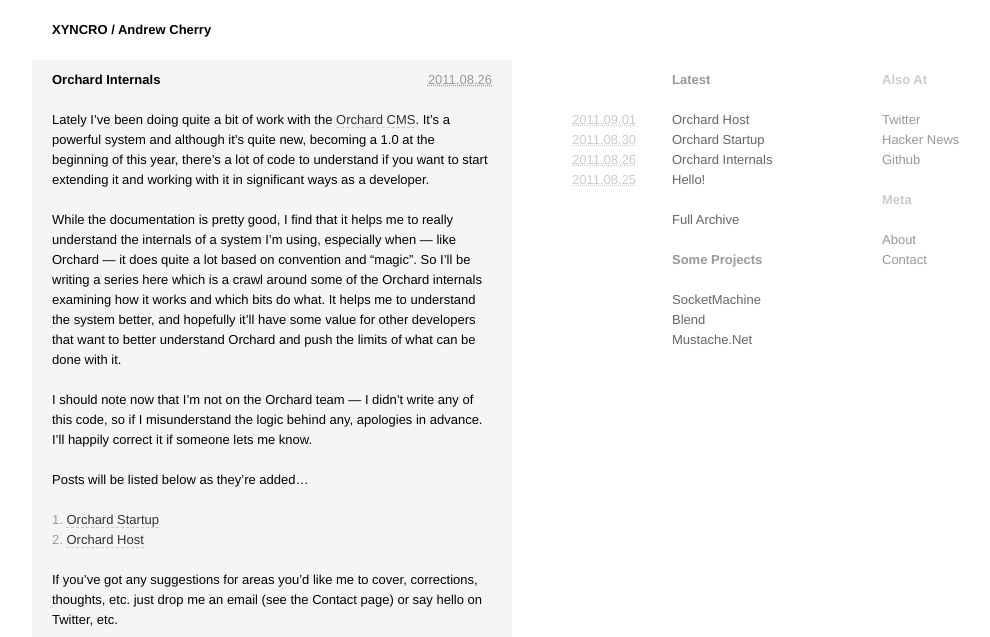
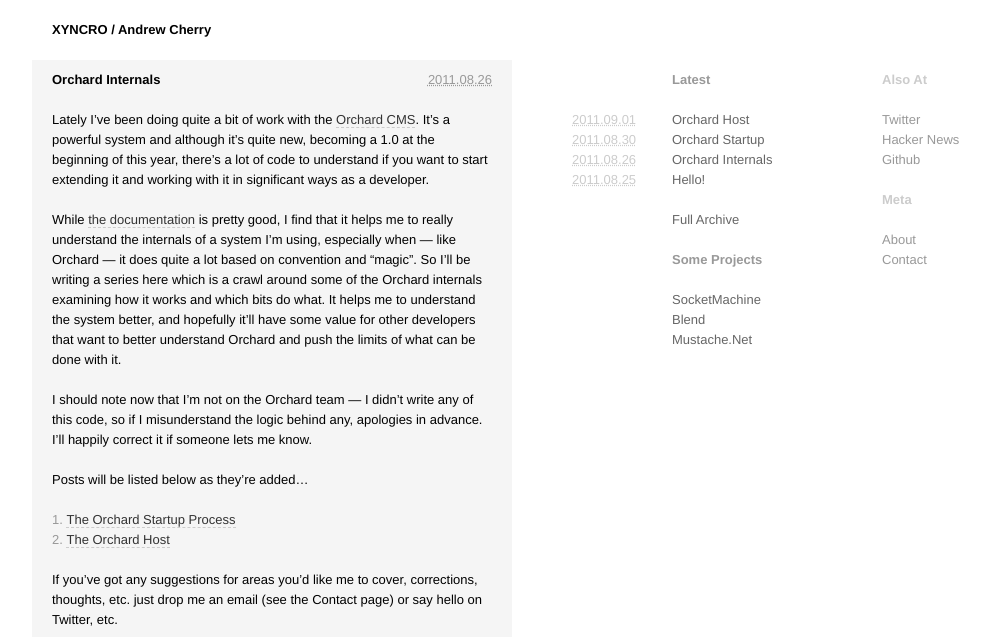
Before and after one commit to kolektiv/kolektiv.github.io, a Jekyll site: the page built from _posts/2011-08-26-orchard-internals-series.md, in a window 1280 px wide. Shown: the top 637 px of the page, without its empty margins (18-1008 px from the left). Built offline with Jekyll 4.4.1, drawn with Linux system fonts in a browser that asks for light colours.

Commit message:
editing orchard host post

```diff
--- a/_posts/2011-08-26-orchard-internals-series.md
+++ b/_posts/2011-08-26-orchard-internals-series.md
@@ -7,17 +7,18 @@
 
 Lately I've been doing quite a bit of work with the [Orchard CMS][]. It's a powerful system and although it's quite new, becoming a 1.0 at the beginning of this year, there's a lot of code to understand if you want to start extending it and working with it in significant ways as a developer.
 
-While the documentation is pretty good, I find that it helps me to really understand the internals of a system I'm using, especially when &mdash; like Orchard &mdash; it does quite a lot based on convention and "magic". So I'll be writing a series here which is a crawl around some of the Orchard internals examining how it works and which bits do what. It helps me to understand the system better, and hopefully it'll have some value for other developers that want to better understand Orchard and push the limits of what can be done with it.
+While [the documentation][Orchard Documentation] is pretty good, I find that it helps me to really understand the internals of a system I'm using, especially when &mdash; like Orchard &mdash; it does quite a lot based on convention and "magic". So I'll be writing a series here which is a crawl around some of the Orchard internals examining how it works and which bits do what. It helps me to understand the system better, and hopefully it'll have some value for other developers that want to better understand Orchard and push the limits of what can be done with it.
 
 I should note now that I'm not on the Orchard team &mdash; I didn't write any of this code, so if I misunderstand the logic behind any, apologies in advance. I'll happily correct it if someone lets me know.
 
 Posts will be listed below as they're added...
 
-1. [Orchard Startup][]
-2. [Orchard Host][]
+1. [The Orchard Startup Process][Orchard Startup]
+2. [The Orchard Host][Orchard Host]
 
 If you've got any suggestions for areas you'd like me to cover, corrections, thoughts, etc. just drop me an email (see the Contact page) or say hello on Twitter, etc.
 
 [Orchard CMS]: http://www.orchardproject.net
+[Orchard Documentation]: http://www.orchardproject.net/docs/
 [Orchard Startup]: /orchard/2011/08/30/orchard-startup-process.html
 [Orchard Host]: /orchard/2011/09/01/orchard-host.html
```
